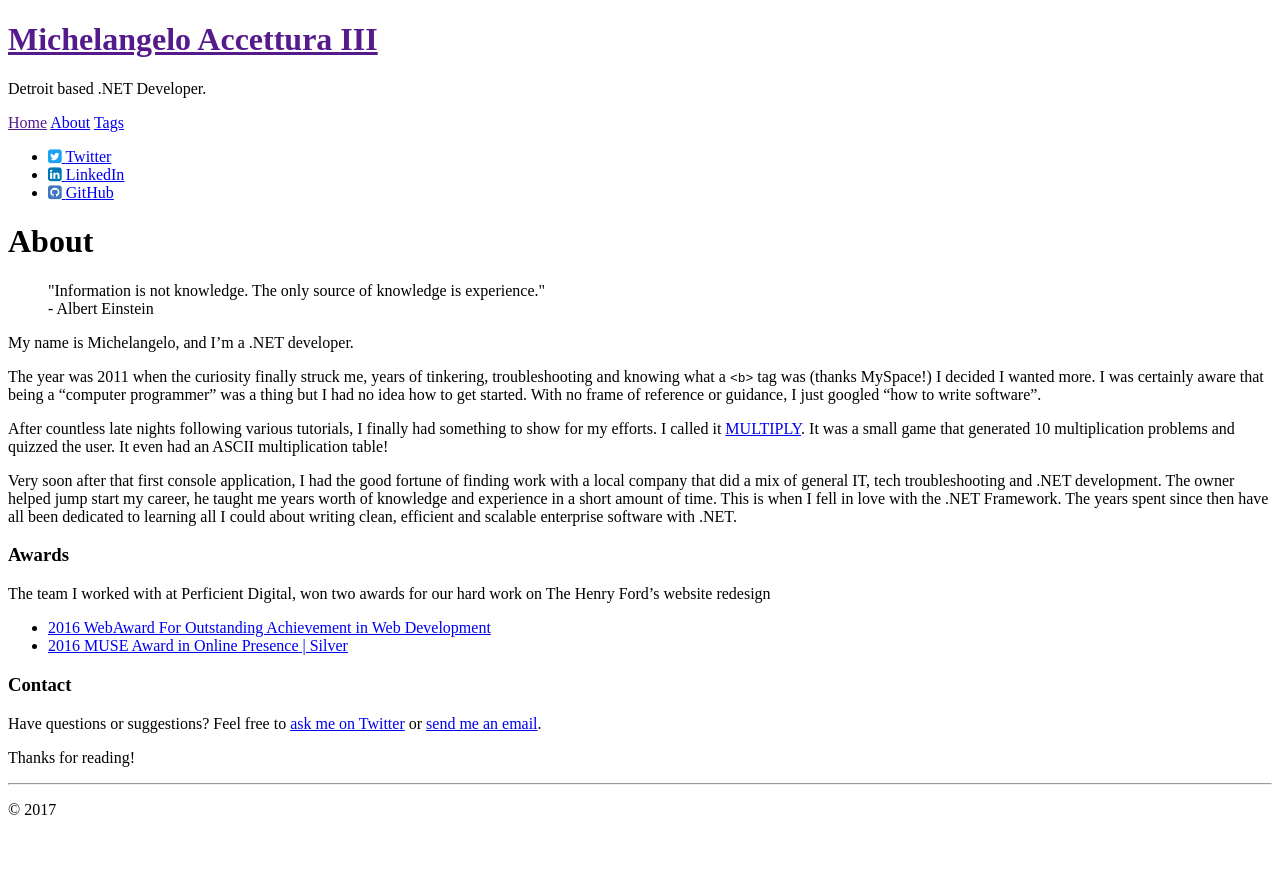
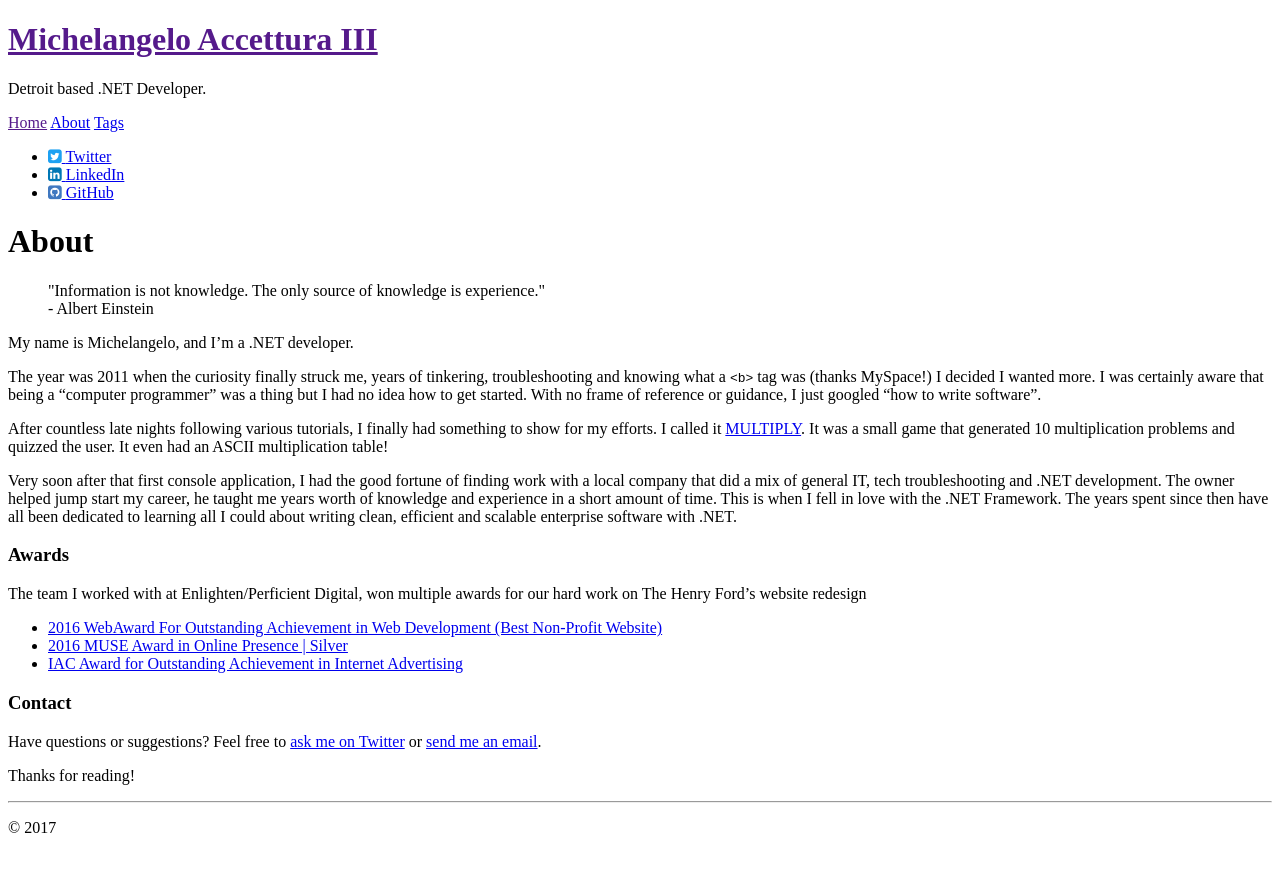
Before and after one commit to maccettura/maccettura.github.io, a Jekyll site: the page built from about.md, in a window 1280 px wide. Shown: the top 872 px of the page. Built offline with Jekyll 4.4.1, drawn with Linux system fonts in a browser that asks for light colours; comment, search, counter and statistics services are not loaded.

Commit message:
Update about.md
Updating awards

```diff
--- a/about.md
+++ b/about.md
@@ -20,11 +20,12 @@ Very soon after that first console application, I had the good fortune of findin
 
 ### Awards
 
-The team I worked with at Perficient Digital, won two awards for our hard work on The Henry Ford's website redesign
+The team I worked with at Enlighten/Perficient Digital, won multiple awards for our hard work on The Henry Ford's website redesign
 
 * <a href="http://www.webaward.org/winner.asp?eid=32878#.WBFHZKOZMnU" target="_blank">2016 WebAward For Outstanding Achievement
-in Web Development</a>
+in Web Development (Best Non-Profit Website)</a>
 * <a href="http://aam-us.org/about-us/grants-awards-and-competitions/muse-awards/past-award-winners/2016-muse-awards" target="_blank">2016 MUSE Award in Online Presence | Silver</a>
+* <a href="http://www.iacaward.org/iac/winner/16755/perficient-digital-wins-2017-iac-award-for-making-history-online.html" target="_blank">IAC Award for Outstanding Achievement in Internet Advertising</a>
 
 
 ### Contact
```
